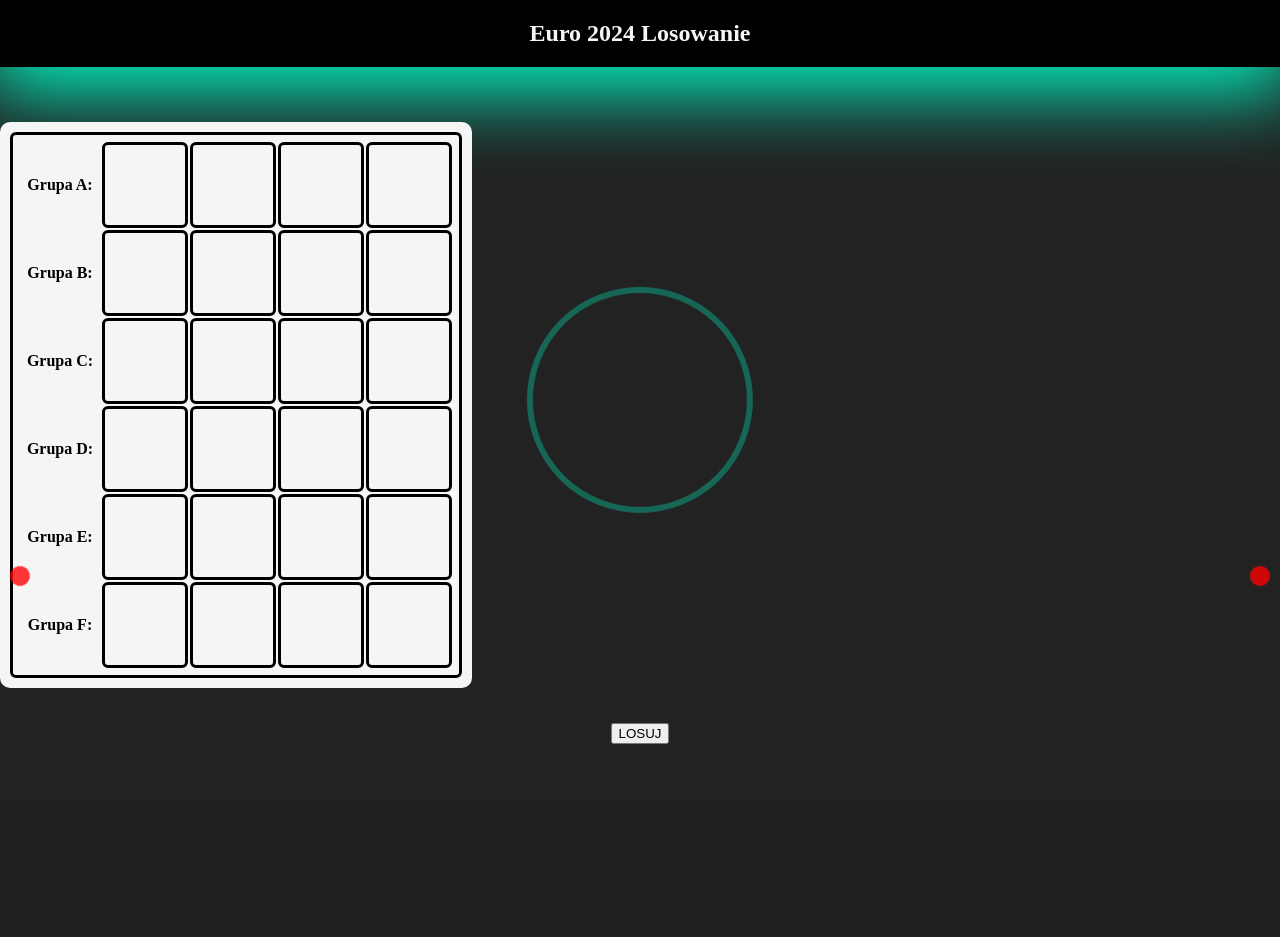
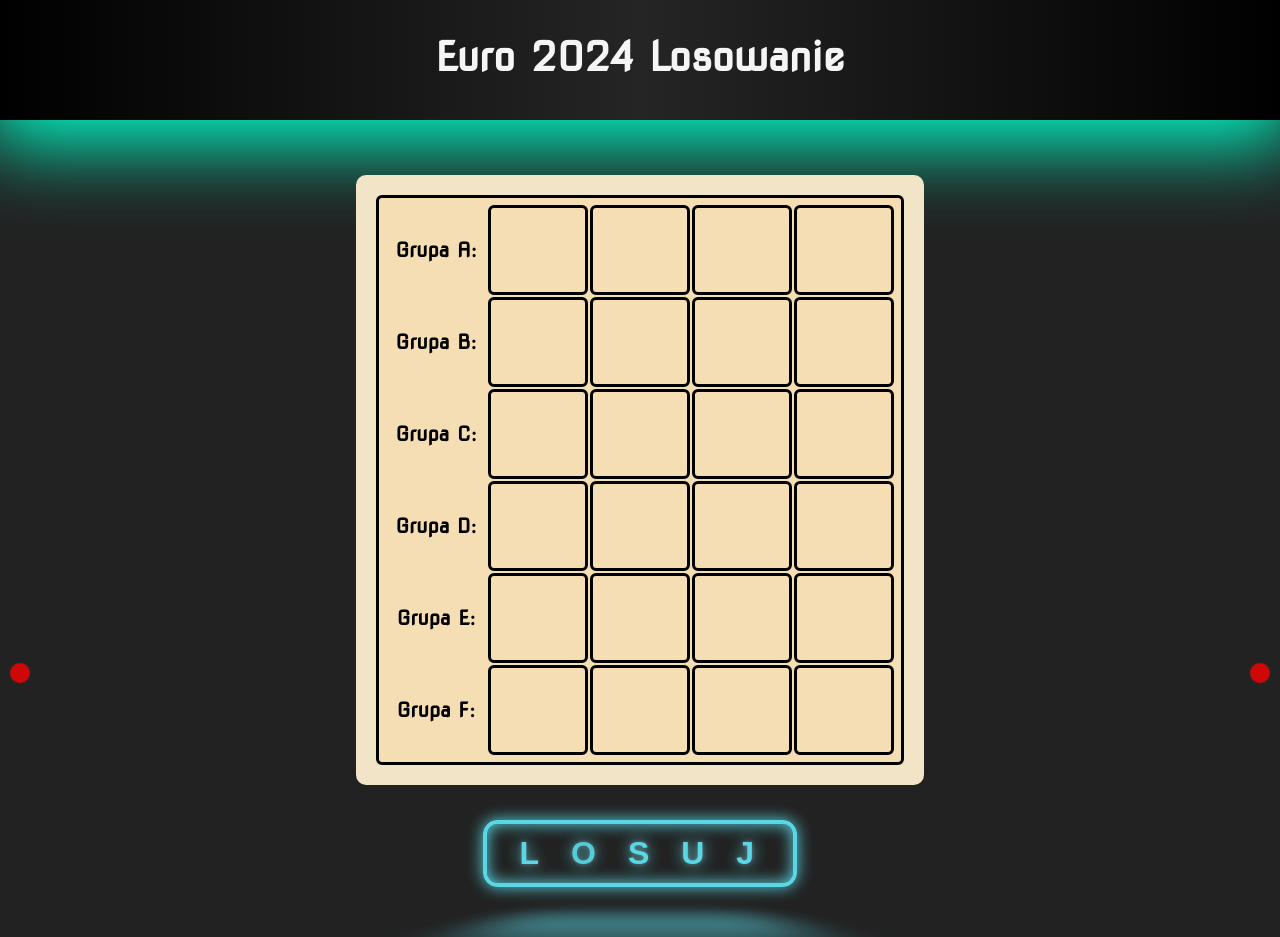
Before and after one commit to bigej420/projektPPalonek, a PHP site: page / in a window 1280 px wide. Before the commit the page ends 744 px from the top, so only its background shows below. Run offline with PHP 8.4, Linux system fonts and the light colour scheme.

Commit message:
Update style.css

```diff
--- a/style.css
+++ b/style.css
@@ -1,12 +1,20 @@
+@import url('https://fonts.googleapis.com/css2?family=Nova+Square&family=Roboto:wght@500&display=swap');
 html,body{
     margin: 0px;
+    font-family: 'Nova Square', sans-serif;
 }
 body{
     background-color: rgb(34, 34, 34);
     overflow: hidden;
+    text-align: center;
+    align-items: center;
+}
+h1{
+  font-size: 40px;
 }
 .navbar{
-    background-color: black;
+  background: rgb(0,0,0);
+  background: linear-gradient(90deg, rgba(0,0,0,1) 0%, rgba(37,37,37,1) 50%, rgba(0,0,0,1) 100%);
     color: whitesmoke;
     display: flex;
     justify-content: center;
@@ -14,9 +22,13 @@
     -moz-box-shadow: 0px 28px 79px 34px rgba(0, 255, 203, 1);
     box-shadow: 0px 10px 79px 14px rgba(0, 255, 203, 1);
     margin-bottom: 55px;
+    height: 120px;
 }
 .main{
     text-align: center;
+    display: flex;
+    align-items: center;
+    height: 100vh;
 }
 .group{
     border: none;
@@ -27,101 +39,232 @@
     border: 3px solid black;
     border-radius: 6px;
     text-align: center;
-    min-width: 70px;
-    height: 70px;
+    min-width: 100px;
+    height: 90px;
+    font-size: 20px;
 }
 #karta {
     margin-bottom: 35px;
     display: flex;
     align-items: center;
-    background-color: whitesmoke;
+    background-color: wheat;
     width: fit-content;
-    border: 10px solid whitesmoke;
+    border: 20px solid rgb(242, 228, 199);
     border-radius: 10px;
+    margin-left: auto;
+    margin-right: auto;
 }
 
 
 
-/* stylizacja przycisku */
-.wrap {
-    height: 100%;
-    display: flex;
-    align-items: center;
-    justify-content: center;
+@import url("https://fonts.googleapis.com/css?family=Raleway");
+
+:root {
+  --glow-color: hsl(186 100% 69%);
 }
 
-  .button {
-    min-width: 300px;
-    min-height: 60px;
-    font-family: 'Nunito', sans-serif;
-    font-size: 22px;
-    text-transform: uppercase;
-    letter-spacing: 1.3px;
-    font-weight: 700;
-    color: #313133;
-    background: #4FD1C5;
-  background: linear-gradient(90deg, rgba(129,230,217,1) 0%, rgba(79,209,197,1) 100%);
-    border: none;
-    border-radius: 1000px;
-    box-shadow: 12px 12px 24px rgba(79,209,197,.64);
-    transition: all 0.3s ease-in-out 0s;
-    cursor: pointer;
-    outline: none;
-    position: relative;
-    padding: 10px;
+*,
+*::before,
+*::after {
+  box-sizing: border-box;
 }
 
-  button::before {
-  content: '';
-    border-radius: 1000px;
-    min-width: calc(300px + 12px);
-    min-height: calc(60px + 12px);
-    border: 6px solid #00FFCB;
-    box-shadow: 0 0 60px rgba(0,255,203,.64);
-    position: absolute;
-    top: 50%;
-    left: 50%;
-    transform: translate(-50%, -50%);
-    opacity: 0;
-    transition: all .3s ease-in-out 0s;
+
+
+
+
+.glowing-btn {
+  position: relative;
+  color: var(--glow-color);
+  cursor: pointer;
+  padding: 0.35em 1em;
+  border: 0.15em solid var(--glow-color);
+  border-radius: 0.45em;
+  background: none;
+  perspective: 2em;
+  font-family: "Raleway", sans-serif;
+  font-size: 2em;
+  font-weight: 900;
+  letter-spacing: 1em;
+
+  -webkit-box-shadow: inset 0px 0px 0.5em 0px var(--glow-color),
+    0px 0px 0.5em 0px var(--glow-color);
+  -moz-box-shadow: inset 0px 0px 0.5em 0px var(--glow-color),
+    0px 0px 0.5em 0px var(--glow-color);
+  box-shadow: inset 0px 0px 0.5em 0px var(--glow-color),
+    0px 0px 0.5em 0px var(--glow-color);
+  animation: border-flicker 2s linear infinite;
 }
 
-  .button:hover, .button:focus {
-    color: #313133;
-    transform: translateY(-6px);
+.glowing-txt {
+  float: left;
+  margin-right: -0.8em;
+  -webkit-text-shadow: 0 0 0.125em hsl(0 0% 100% / 0.3),
+    0 0 0.45em var(--glow-color);
+  -moz-text-shadow: 0 0 0.125em hsl(0 0% 100% / 0.3),
+    0 0 0.45em var(--glow-color);
+  text-shadow: 0 0 0.125em hsl(0 0% 100% / 0.3), 0 0 0.45em var(--glow-color);
+  animation: text-flicker 3s linear infinite;
 }
 
-  button:hover::before, button:focus::before {
+.faulty-letter {
+  opacity: 0.5;
+  animation: faulty-flicker 2s linear infinite;
+}
+
+.glowing-btn::before {
+  content: "";
+  position: absolute;
+  top: 0;
+  bottom: 0;
+  left: 0;
+  right: 0;
+  opacity: 0.7;
+  filter: blur(1em);
+  transform: translateY(120%) rotateX(95deg) scale(1, 0.35);
+  background: var(--glow-color);
+  pointer-events: none;
+}
+
+.glowing-btn::after {
+  content: "";
+  position: absolute;
+  top: 0;
+  left: 0;
+  right: 0;
+  bottom: 0;
+  opacity: 0;
+  z-index: -1;
+  background-color: var(--glow-color);
+  box-shadow: 0 0 2em 0.2em var(--glow-color);
+  transition: opacity 100ms linear;
+}
+
+.glowing-btn:hover {
+  color: rgba(0, 0, 0, 0.8);
+  text-shadow: none;
+  animation: none;
+}
+
+.glowing-btn:hover .glowing-txt {
+  animation: none;
+}
+
+.glowing-btn:hover .faulty-letter {
+  animation: none;
+  text-shadow: none;
   opacity: 1;
 }
 
-  button::after {
-    content: '';
-    width: 30px; height: 30px;
-    border-radius: 100%;
-    border: 6px solid #00FFCB;
-    position: absolute;
-    z-index: -1;
-    top: 50%;
-    left: 50%;
-    transform: translate(-50%, -50%);
-    animation: ring 1.5s infinite;
+.glowing-btn:hover:before {
+  filter: blur(1.5em);
+  opacity: 1;
 }
 
-  button:hover::after, button:focus::after {
-    animation: none;
-    display: none;
+.glowing-btn:hover:after {
+  opacity: 1;
 }
 
-  @keyframes ring {
+@keyframes faulty-flicker {
   0% {
-      width: 30px;
-      height: 30px;
+    opacity: 0.1;
+  }
+  2% {
+    opacity: 0.1;
+  }
+  4% {
+    opacity: 0.5;
+  }
+  19% {
+    opacity: 0.5;
+  }
+  21% {
+    opacity: 0.1;
+  }
+  23% {
     opacity: 1;
   }
-    100% {
-      width: 300px;
-      height: 300px;
-      opacity: 0;
+  80% {
+    opacity: 0.5;
+  }
+  83% {
+    opacity: 0.4;
+  }
+
+  87% {
+    opacity: 1;
   }
 }
+
+@keyframes text-flicker {
+  0% {
+    opacity: 0.1;
+  }
+
+  2% {
+    opacity: 1;
+  }
+
+  8% {
+    opacity: 0.1;
+  }
+
+  9% {
+    opacity: 1;
+  }
+
+  12% {
+    opacity: 0.1;
+  }
+  20% {
+    opacity: 1;
+  }
+  25% {
+    opacity: 0.3;
+  }
+  30% {
+    opacity: 1;
+  }
+
+  70% {
+    opacity: 0.7;
+  }
+  72% {
+    opacity: 0.2;
+  }
+
+  77% {
+    opacity: 0.9;
+  }
+  100% {
+    opacity: 0.9;
+  }
+}
+
+@keyframes border-flicker {
+  0% {
+    opacity: 0.1;
+  }
+  2% {
+    opacity: 1;
+  }
+  4% {
+    opacity: 0.1;
+  }
+
+  8% {
+    opacity: 1;
+  }
+  70% {
+    opacity: 0.7;
+  }
+  100% {
+    opacity: 1;
+  }
+}
+
+@media only screen and (max-width: 600px) {
+  .glowing-btn{
+    font-size: 1em;
+  }
+}
```
Lines whose indentation alone changed are shown as unchanged.
